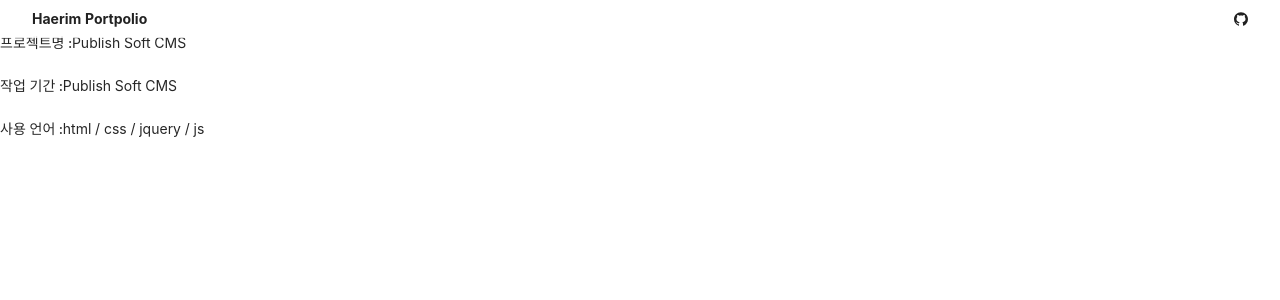
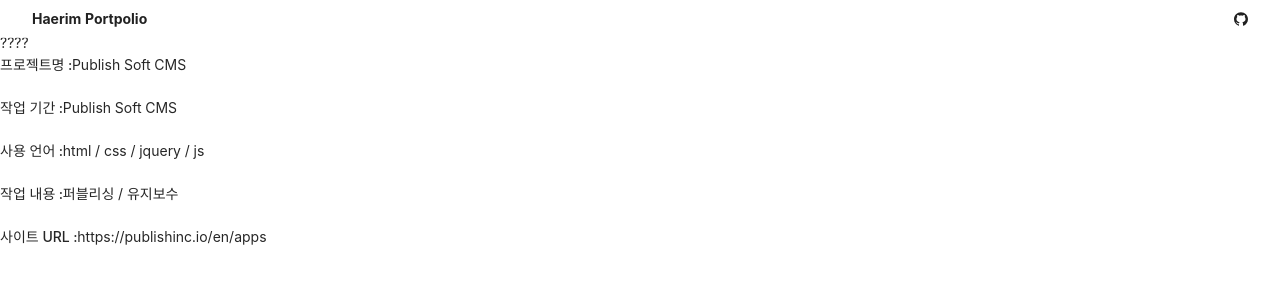
Before and after one commit to haerim95/portpolio, a Next.js app: page /portpolio/front/1 in a window 1280 px wide. Shown: the top 300 px of the page. Built offline with nearby package versions, Linux system fonts and the light colour scheme.

Commit message:
상세페이지 작업중

```diff
--- /dev/null
+++ b/components/ImageGroup.js
@@ -0,0 +1,13 @@
+import React from 'react';
+import PropTypes from 'prop-types';
+
+// ! image 는 id 값을 이용해서 main${id}.png 식으로 가져오는게 어떨까?
+const ImageGroup = ({ id }) => {
+  return <div>????</div>;
+};
+
+ImageGroup.propTypes = {
+  id: PropTypes.any.isRequired,
+};
+
+export default ImageGroup;
--- a/components/PortpolioLayout.js
+++ b/components/PortpolioLayout.js
@@ -1,6 +1,7 @@
 import React from 'react';
 import PropTypes from 'prop-types';
 import workData from './workData.json';
+import ImageGroup from './ImageGroup';
 import styled from 'styled-components';
 
 const WorkInfo = styled.div`
@@ -17,7 +18,9 @@ const PortpolioLayout = ({ id }) => {
           <div key={item.id}>
             {id == item.id ? (
               <div>
-                <div></div>
+                <div>
+                  <ImageGroup id={item.id} />
+                </div>
                 <WorkInfo>
                   <dl>
                     <dt>프로젝트명 : </dt>
@@ -31,6 +34,21 @@ const PortpolioLayout = ({ id }) => {
                     <dt>사용 언어 : </dt>
                     <dd>{item.explain.skill}</dd>
                   </dl>
+                  <dl>
+                    <dt>작업 내용 : </dt>
+                    <dd>{item.explain.work}</dd>
+                  </dl>
+                  {item.explain.url !== '' ? (
+                    <dl>
+                      <dt>사이트 URL : </dt>
+                      <dd>{item.explain.url}</dd>
+                    </dl>
+                  ) : (
+                    <dl>
+                      <dt>Git repository : </dt>
+                      <dd>{item.explain.git}</dd>
+                    </dl>
+                  )}
                 </WorkInfo>
               </div>
             ) : null}
--- a/components/workData.json
+++ b/components/workData.json
@@ -8,8 +8,8 @@
         "title": "개인 여행 블로그 Travelary",
         "work": "front-end / back-end",
         "skill": "react / node express / my sql",
-        "url": "",
-        "date": "2021.07.21 ~ 2021.08.11"
+        "date": "2021.07.21 ~ 2021.08.11",
+        "git": "https://github.com/haerim95/travelary"
       },
       "img": "travelary"
     }
```
